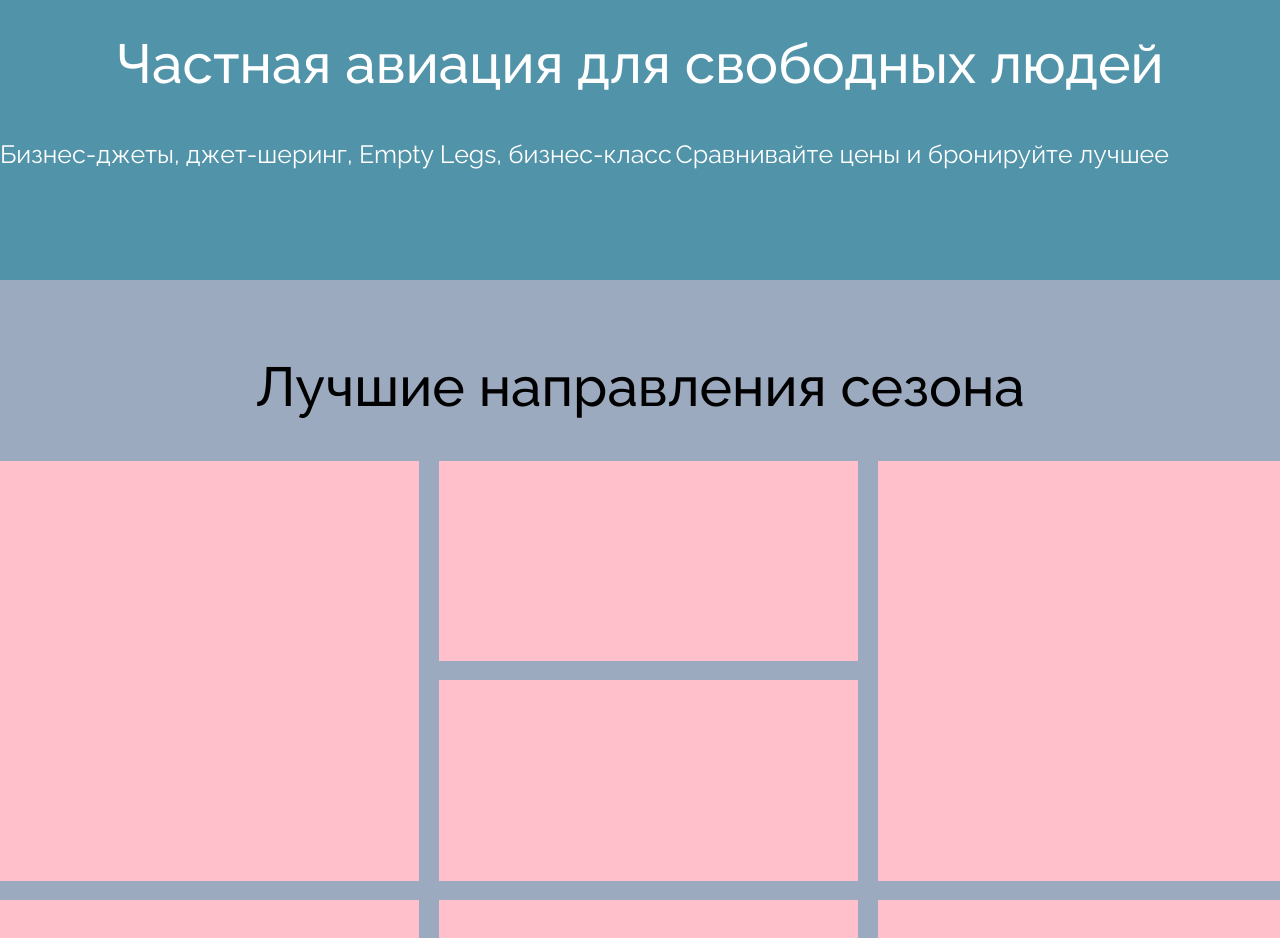
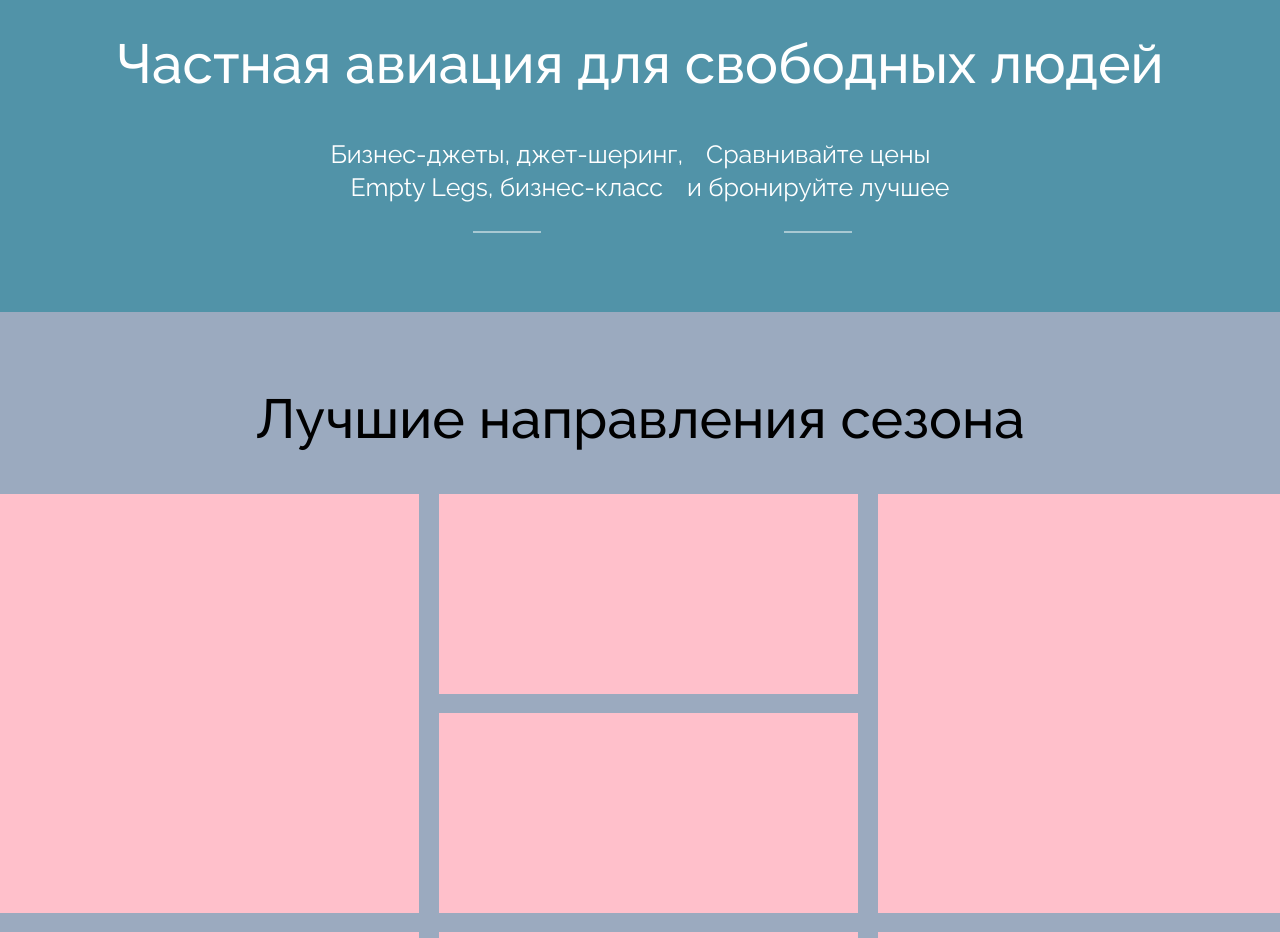
Before and after one commit to violetgalore/freebird, a plain HTML site: page index.html in a window 1280 px wide. Shown: the part 820-1758 px from the top of the page. Drawn offline with Linux system fonts and the light colour scheme.

Commit message:
chastnaya almost done

```diff
--- a/index.html
+++ b/index.html
@@ -210,15 +210,42 @@ padding-top: 20px;
 padding-bottom: 80px;
 }
 
+.chastnaya > h1 {
+color: white;
+margin-bottom: 39px;
+}
+
 .twopoints {
   margin: 0 auto;
+  max-width: 1200px;
+  vertical-align: top;
+  text-align: center;
 }
 
 .ch1, .ch2 {
-  max-width: 1500px;
+  text-align: center;
   display: inline-block;
-  text-align: top;
+  max-width: 500px;
 }
+
+.ch1::after {
+  content: "";
+  position: absolute;
+  border-bottom: 1px solid white;
+  width: 68px;
+  margin: 0 auto;
+  transform: translate(-50%, -50%);
+}
+.ch2::after {
+  content: "";
+  position: absolute;
+  border-bottom: 1px solid white;
+  width: 68px;
+  margin: 0 auto;
+  transform: translate(-50%, -50%);
+}
+
+
 
 /* =============================================
 ================================================ */
@@ -521,12 +548,12 @@ mode h3 {
 
 
 <div class="chastnaya">
-  <h1 class="white">Частная авиация для свободных людей</h1>
+  <h1>Частная авиация для свободных людей</h1>
     <div class="twopoints">
       <div class="ch1">
-        <h2 class="white">Бизнес-джеты, джет-шеринг, Empty Legs, бизнес-класс</h2></div>
+        <h2 class="white">Бизнес-джеты, джет-шеринг,<br>Empty Legs, бизнес-класс</h2></div>
       <div class="ch2">
-        <h2 class="white">Сравнивайте цены и бронируйте лучшее</h2></div>
+        <h2 class="white">Сравнивайте цены<br>и бронируйте лучшее</h2></div>
     </div>
 </div>
 
```
Also changed, not shown: images/dubai.jpg (added), images/image 34.jpg (added), images/milan.jpg (added), images/singapore.jpg (added), images/sochi.jpg (added), images/wien.jpg (added), 2 other files.
